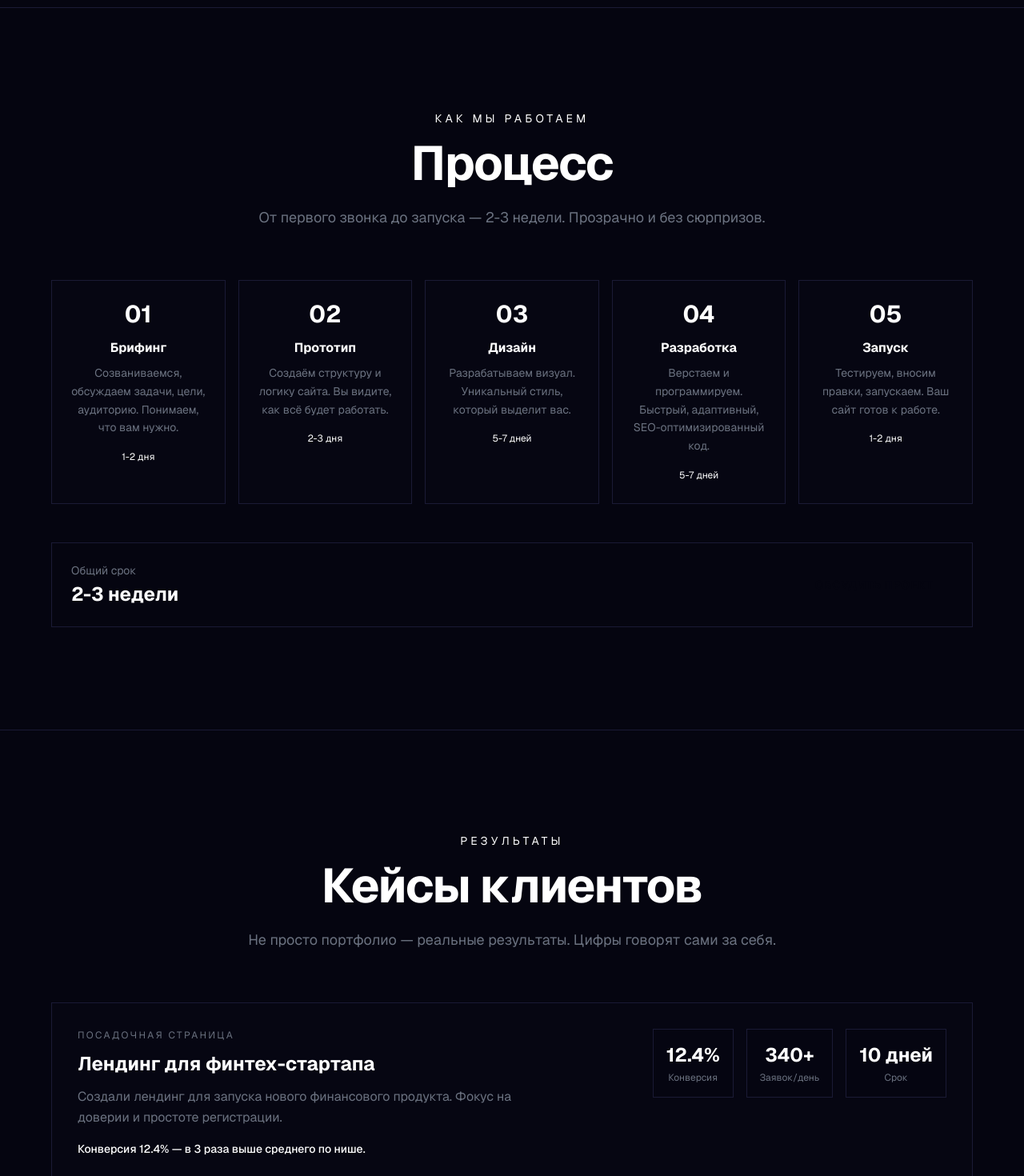
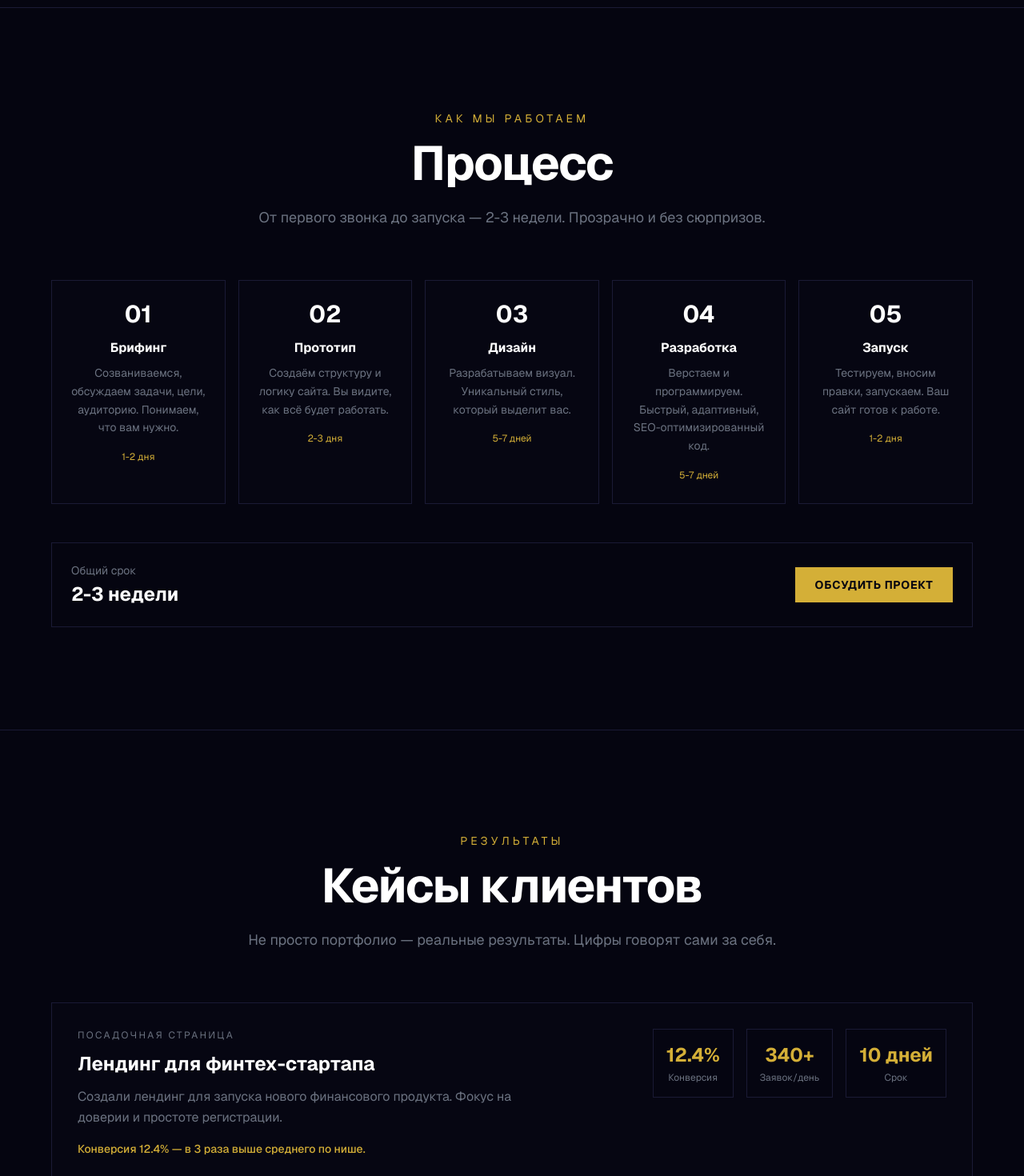
Before and after one commit to golkonst77/GOLwebsite-design, a Next.js app: page / in a window 1280 px wide. Shown: the part 4300-5770 px from the top of the page at 80% size. Built offline with nearby package versions, Linux system fonts and the light colour scheme.

Commit message:
unify premium accent colors

```diff
--- a/components/cases.tsx
+++ b/components/cases.tsx
@@ -53,7 +53,7 @@ export default function Cases() {
           className={`transform transition-all duration-1000 ${isInView ? 'opacity-100 translate-y-0' : 'opacity-0 translate-y-10'}`}
         >
           <div className="text-center mb-16">
-            <p className="text-neon-green text-sm tracking-[0.3em] uppercase mb-4">
+            <p className="text-gold text-sm tracking-[0.3em] uppercase mb-4">
               Результаты
             </p>
             <h2 className="text-3xl md:text-5xl lg:text-6xl font-bold tracking-tight text-balance">
@@ -68,7 +68,7 @@ export default function Cases() {
             {cases.map((caseItem, index) => (
               <div
                 key={caseItem.id}
-                className="group border border-border bg-card/30 hover:border-neon-green/30 transition-all duration-300"
+                className="group border border-border bg-card/30 hover:border-gold/30 transition-all duration-300"
                 style={{ transitionDelay: `${index * 100}ms` }}
               >
                 <div className="p-6 md:p-8">
@@ -78,13 +78,13 @@ export default function Cases() {
                       <p className="text-xs tracking-[0.2em] text-muted-foreground uppercase mb-3">
                         {caseItem.category}
                       </p>
-                      <h3 className="text-xl md:text-2xl font-bold mb-3 text-foreground group-hover:text-neon-green transition-colors">
+                      <h3 className="text-xl md:text-2xl font-bold mb-3 text-foreground group-hover:text-gold transition-colors">
                         {caseItem.title}
                       </h3>
                       <p className="text-muted-foreground leading-relaxed mb-4 max-w-xl">
                         {caseItem.description}
                       </p>
-                      <p className="text-sm text-neon-green font-medium">
+                      <p className="text-sm text-gold font-medium">
                         {caseItem.result}
                       </p>
                     </div>
@@ -96,7 +96,7 @@ export default function Cases() {
                           key={metricIndex}
                           className="p-4 border border-border bg-background/50 min-w-[100px] text-center"
                         >
-                          <div className="text-xl md:text-2xl font-bold text-neon-green mb-1">
+                          <div className="text-xl md:text-2xl font-bold text-gold mb-1">
                             {metric.value}
                           </div>
                           <div className="text-xs text-muted-foreground">
@@ -117,7 +117,7 @@ export default function Cases() {
             </p>
             <a
               href="#contact"
-              className="inline-block px-8 py-4 border border-neon-green text-neon-green font-bold hover:bg-neon-green hover:text-background transition-all duration-300 tracking-wider uppercase text-sm"
+              className="inline-block px-8 py-4 border border-gold text-gold font-bold hover:bg-gold hover:text-background transition-all duration-300 tracking-wider uppercase text-sm"
             >
               Обсудить ваш проект
             </a>
--- a/components/footer.tsx
+++ b/components/footer.tsx
@@ -1,4 +1,4 @@
-'use client'
+import pkg from '@/package.json'
 
 export default function Footer() {
   const currentYear = new Date().getFullYear()
@@ -10,7 +10,7 @@ export default function Footer() {
           <div className="md:col-span-1">
             <h3 className="text-xl font-bold mb-4 tracking-[0.15em]">
               <span>G</span>
-              <span className="text-neon-green">Ø</span>
+              <span className="text-gold">Ø</span>
               <span>L</span>
             </h3>
             <p className="text-muted-foreground text-sm leading-relaxed mb-4">
@@ -20,7 +20,7 @@ export default function Footer() {
               href="https://t.me/gol_studio"
               target="_blank"
               rel="noopener noreferrer"
-              className="inline-flex items-center gap-2 text-neon-green hover:underline text-sm"
+              className="inline-flex items-center gap-2 text-gold hover:underline text-sm"
             >
               <svg className="w-4 h-4" fill="currentColor" viewBox="0 0 24 24">
                 <path d="M12 0C5.373 0 0 5.373 0 12s5.373 12 12 12 12-5.373 12-12S18.627 0 12 0zm5.562 8.161c-.18 1.897-.962 6.502-1.359 8.627-.168.9-.5 1.201-.82 1.23-.697.064-1.226-.461-1.901-.903-1.056-.693-1.653-1.124-2.678-1.8-1.185-.78-.417-1.21.258-1.91.177-.184 3.247-2.977 3.307-3.23.007-.032.014-.15-.056-.212s-.174-.041-.249-.024c-.106.024-1.793 1.139-5.062 3.345-.479.329-.913.489-1.302.481-.428-.009-1.252-.242-1.865-.442-.751-.244-1.349-.374-1.297-.789.027-.216.325-.437.893-.663 3.498-1.524 5.831-2.529 6.998-3.015 3.333-1.386 4.025-1.627 4.477-1.635.099-.002.321.023.465.141.12.098.153.228.166.331.013.103.03.336.017.519z"/>
@@ -99,12 +99,17 @@ export default function Footer() {
         </div>
 
         <div className="border-t border-border pt-8 flex flex-col md:flex-row justify-between items-center gap-4">
-          <p className="text-muted-foreground text-sm">
-            © {currentYear} GØL. Все права защищены.
-          </p>
+          <div className="flex flex-col items-center gap-2 md:items-start">
+            <p className="text-muted-foreground text-sm">
+              © {currentYear} GØL. Все права защищены.
+            </p>
+            <p className="text-muted-foreground/70 text-xs tracking-[0.2em] uppercase">
+              v{pkg.version}
+            </p>
+          </div>
           <a
             href="#contact"
-            className="text-sm text-neon-green hover:underline"
+            className="text-sm text-gold hover:underline"
           >
             Обсудить проект
           </a>
--- a/components/process.tsx
+++ b/components/process.tsx
@@ -47,7 +47,7 @@ export default function Process() {
           className={`transform transition-all duration-1000 ${isInView ? 'opacity-100 translate-y-0' : 'opacity-0 translate-y-10'}`}
         >
           <div className="text-center mb-16">
-            <p className="text-neon-green text-sm tracking-[0.3em] uppercase mb-4">
+            <p className="text-gold text-sm tracking-[0.3em] uppercase mb-4">
               Как мы работаем
             </p>
             <h2 className="text-3xl md:text-5xl lg:text-6xl font-bold tracking-tight text-balance">
@@ -62,33 +62,33 @@ export default function Process() {
             {steps.map((step, index) => (
               <div
                 key={index}
-                className="group p-6 border border-border bg-card/30 hover:border-neon-green/30 transition-all duration-300 text-center"
+                className="group p-6 border border-border bg-card/30 hover:border-gold/30 transition-all duration-300 text-center"
                 style={{ transitionDelay: `${index * 100}ms` }}
               >
-                <div className="text-3xl font-bold text-neon-green/30 group-hover:text-neon-green/60 transition-colors mb-3">
+                <div className="text-3xl font-bold text-gold/25 group-hover:text-gold/60 transition-colors mb-3">
                   {step.number}
                 </div>
-                <h3 className="font-bold text-foreground mb-2 group-hover:text-neon-green transition-colors">
+                <h3 className="font-bold text-foreground mb-2 group-hover:text-gold transition-colors">
                   {step.title}
                 </h3>
                 <p className="text-sm text-muted-foreground leading-relaxed mb-3">
                   {step.description}
                 </p>
-                <span className="text-xs text-neon-green">
+                <span className="text-xs text-gold">
                   {step.duration}
                 </span>
               </div>
             ))}
           </div>
 
-          <div className="mt-12 p-6 border border-neon-green/20 bg-neon-green/5 flex flex-col md:flex-row items-center justify-between gap-4">
+          <div className="mt-12 p-6 border border-gold/20 bg-gold/5 flex flex-col md:flex-row items-center justify-between gap-4">
             <div>
               <p className="text-sm text-muted-foreground mb-1">Общий срок</p>
               <p className="text-2xl font-bold text-foreground">2-3 недели</p>
             </div>
             <a
               href="#contact"
-              className="px-6 py-3 bg-neon-green text-background font-bold transition-all duration-300 tracking-wider uppercase text-sm"
+              className="px-6 py-3 bg-gold text-background font-bold transition-all duration-300 tracking-wider uppercase text-sm"
             >
               Обсудить проект
             </a>
```
